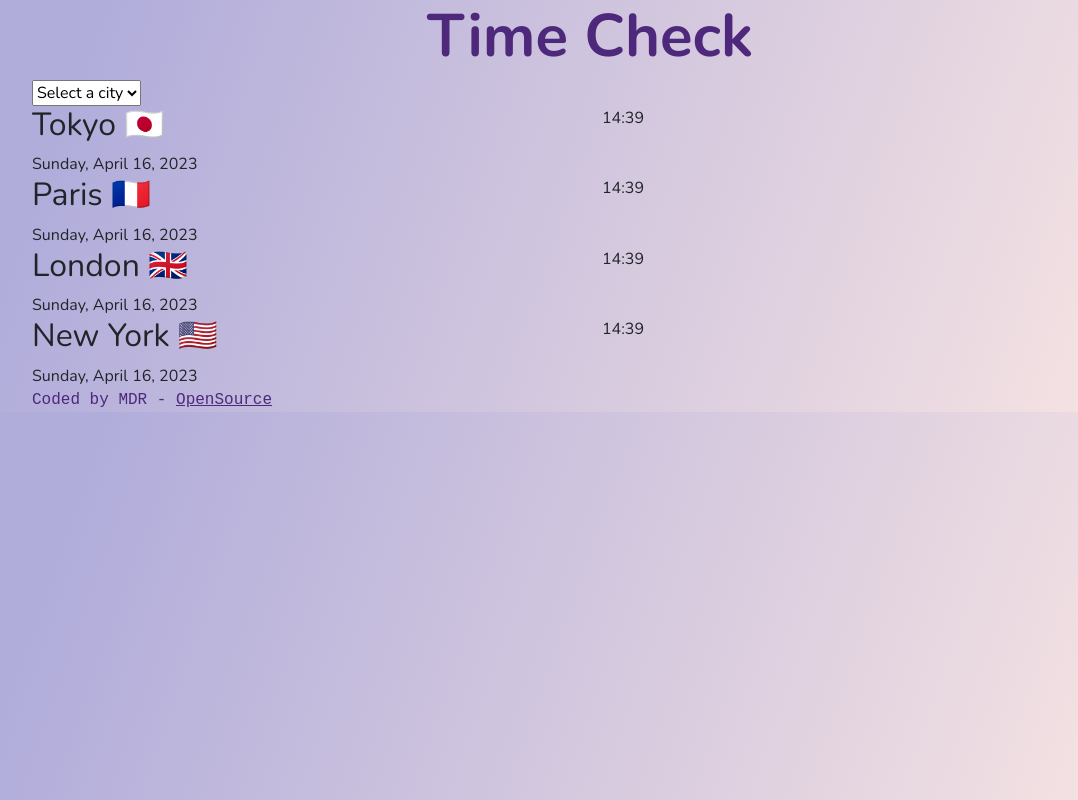
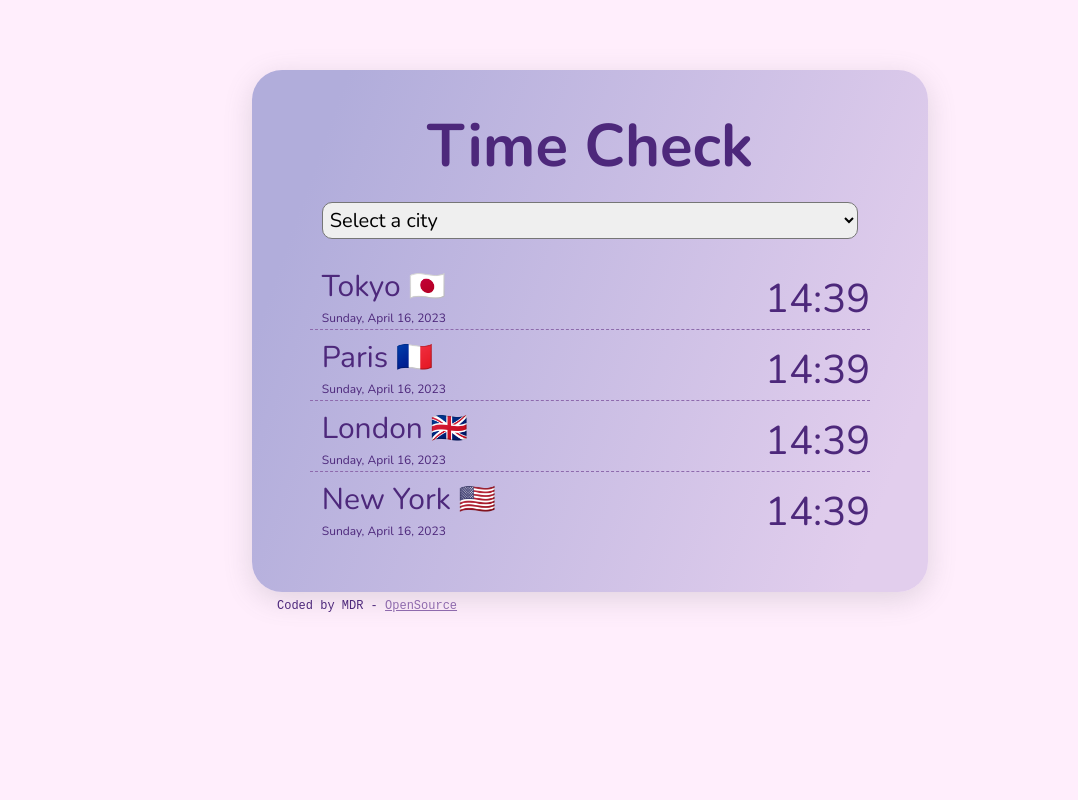
Before and after one commit to MarydeR/Lilac-Clocks, a plain HTML site: page index.html in a window 1280 px wide. Shown: the whole page, without its empty margins (50-1128 px from the left). Drawn offline with nearby package versions, Linux system fonts and the light colour scheme.

Commit message:
css added

```diff
--- a/index.html
+++ b/index.html
@@ -37,36 +37,34 @@
           </select>
         </div>
         <div class="presetcity">
-          <div class="row city1">
+          <div class="row setcity">
             <div class="col">
               <h2>Tokyo 🇯🇵</h2>
-              <div>Sunday, April 16, 2023</div>
+              <small>Sunday, April 16, 2023</small>
             </div>
-            <div class="col">14:39</div>
+            <div class="col time">14:39</div>
           </div>
-          <div class="row city1">
+          <div class="row setcity">
             <div class="col">
               <h2>Paris 🇫🇷</h2>
-              <div>Sunday, April 16, 2023</div>
+              <small>Sunday, April 16, 2023</small>
             </div>
-            <div class="col">14:39</div>
+            <div class="col time">14:39</div>
           </div>
-          <div class="row city1">
+          <div class="row setcity">
             <div class="col">
               <h2>London 🇬🇧</h2>
-              <div>Sunday, April 16, 2023</div>
+              <small>Sunday, April 16, 2023</small>
             </div>
-            <div class="col">14:39</div>
+            <div class="col time">14:39</div>
           </div>
-          <div class="row city1">
+          <div class="row setcity">
             <div class="col">
               <h2>New York 🇺🇸</h2>
-              <div>Sunday, April 16, 2023</div>
+              <small>Sunday, April 16, 2023</small>
             </div>
-            <div class="col">14:39</div>
+            <div class="col time">14:39</div>
           </div>
-          <div class="city3"></div>
-          <div class="city4"></div>
         </div>
       </div>
       <footer>
--- a/src/styles.css
+++ b/src/styles.css
@@ -1,33 +1,81 @@
 :root {
   --primary-color: #8e6aad;
   --secondary-color: #c6a2cb;
-  --tertiary-color: #e4cee1;
+  --tertiary-color: #ffeefc;
   --dark-color: #4d287b;
 }
 body {
   font-family: "Nunito", sans-serif;
-
+  background-color: var(--tertiary-color);
+  color: var(--dark-color);
+}
+h1 {
+  text-align: center;
+  font-weight: bold;
+  font-size: 60px;
+}
+h2 {
+  font-size: 30px;
+  padding: 0;
+  margin: 0;
+}
+small {
+  padding: 0;
+  font-size: 12px;
+}
+.container {
+  margin: 0 auto;
+  max-width: 700px;
+}
+.appcontent {
   background: linear-gradient(
     109.6deg,
     rgb(177, 173, 219) 11.2%,
-    rgb(245, 226, 226) 91.1%
+    rgb(226, 206, 237) 91.1%
   );
+  border-radius: 30px;
+  box-shadow: rgba(100, 100, 111, 0.2) 0px 7px 29px 0px;
+  padding: 40px;
+  margin-top: 70px;
 }
-h1 {
-  text-align: center;
-  color: var(--dark-color);
-  font-weight: bold;
-  font-size: 60px;
+select {
+  display: block;
+  margin: 20px auto;
+  width: 90%;
+  padding: 3px;
+  border-radius: 10px;
+  font-size: 20px;
 }
+.presetcity {
+  display: block;
+  width: 90%;
+  margin: 10px auto;
+}
+.setcity {
+  padding-top: 10px;
+  border-bottom: 1px dashed var(--primary-color);
+}
+.setcity:last-child {
+  border: none;
+}
+
+.time {
+  font-size: 40px;
+  text-align: right;
+  padding: 0;
+}
+
 footer {
+  font-size: small;
+  padding-left: 20px;
+  margin: 5px;
   font-family: monospace;
-  color: var(--dark-color);
 }
 footer a {
-  color: var(--dark-color);
+  color: var(--primary-color);
   transition: all 200ms ease-in-out;
 }
 
 footer a:hover {
-  color: var(--primary-color);
+  color: var(--dark-color);
 }
```
